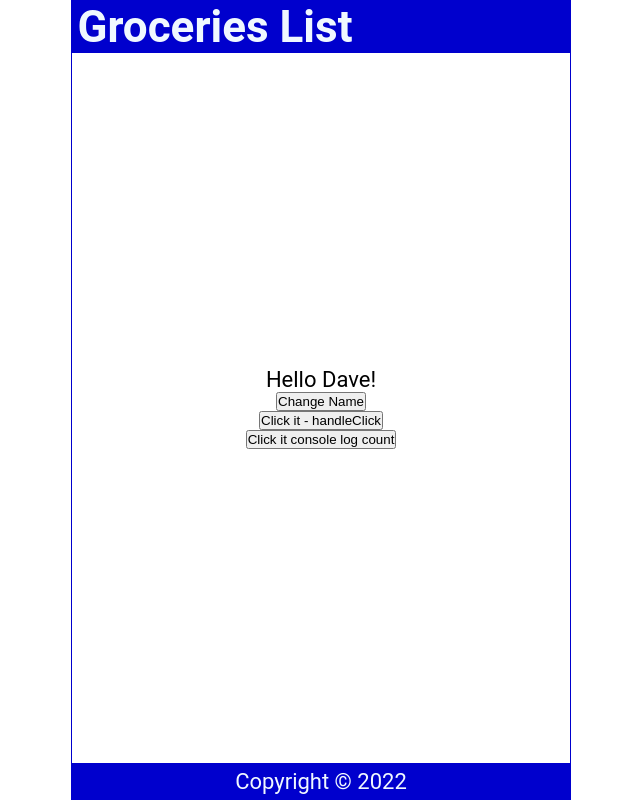
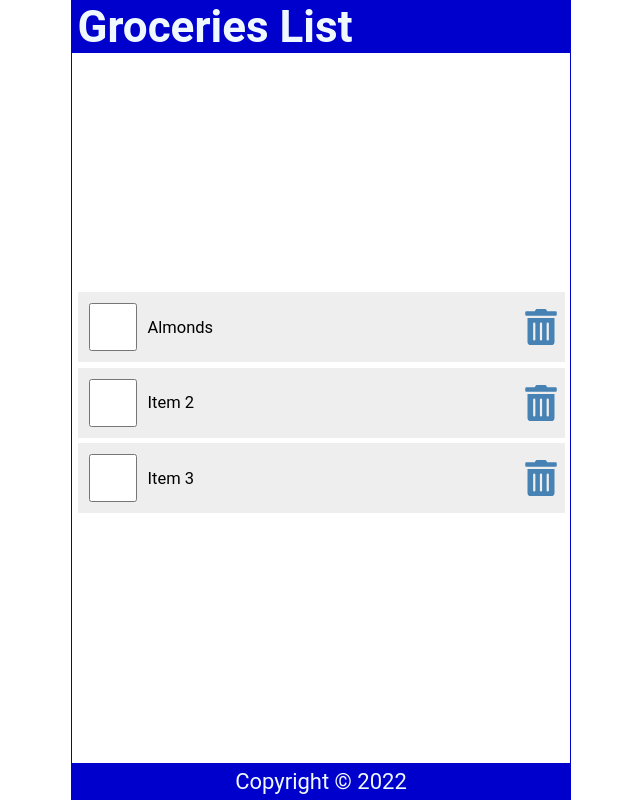
Before and after one commit to TylerGeorgeAlexander/GroceryList, a React (Create React App) app: page / in a window 1280 px wide. Shown: the whole page, without its empty margins (319-959 px from the left). Built offline with nearby package versions, Linux system fonts and the light colour scheme.

Commit message:
added items useState array of obj, & handleCheck

```diff
--- a/src/Content.js
+++ b/src/Content.js
@@ -1,35 +1,47 @@
 import React, { useState } from "react";
+import { FaTrashAlt } from "react-icons/fa";
 
 const Content = () => {
-  const [name, setName] = useState("Dave");
-  const [count, setCount] = useState(0);
+  const [items, setItems] = useState([
+    {
+      id: 1,
+      checked: false,
+      item: "Almonds",
+    },
+    {
+      id: 2,
+      checked: false,
+      item: "Item 2",
+    },
+    {
+      id: 3,
+      checked: false,
+      item: "Item 3",
+    },
+  ]);
 
-  const handleNameChange = () => {
-    const names = ["Laura", "Lauraverb", "Tycee", "Lauraverb", "Lauraverb"];
-    const int = Math.floor(Math.random() * 5);
-
-    setName(names[int]);
-  };
-
-  const handleClick = () => {
-    setCount(count+1);
-    console.log(count);
-  };
-
-  const handleClick2 = () => {
-    console.log(count);
-  };
-
-  const handleClick3 = (e) => {
-    console.log(e.target.innerText);
+  const handleCheck = (id) => {
+    const listItems = items.map((item) =>
+      item.id === id ? { ...item, checked: !item.checked } : item
+    );
+    setItems(listItems);
   };
 
   return (
     <main>
-      <p onDoubleClick={handleClick}>Hello {name}!</p>
-      <button onClick={handleNameChange}>Change Name</button>
-      <button onClick={handleClick}>Click it - handleClick</button>
-      <button onClick={handleClick2}>Click it console log count</button>
+      <ul>
+        {items.map((item) => (
+          <li className="item" key={item.id}>
+            <input
+              type="checkbox"
+              onChange={() => handleCheck(item.id)}
+              checked={item.checked}
+            />
+            <label>{item.item}</label>
+            <FaTrashAlt role="button" tabIndex="0" />
+          </li>
+        ))}
+      </ul>
     </main>
   );
 };
```
